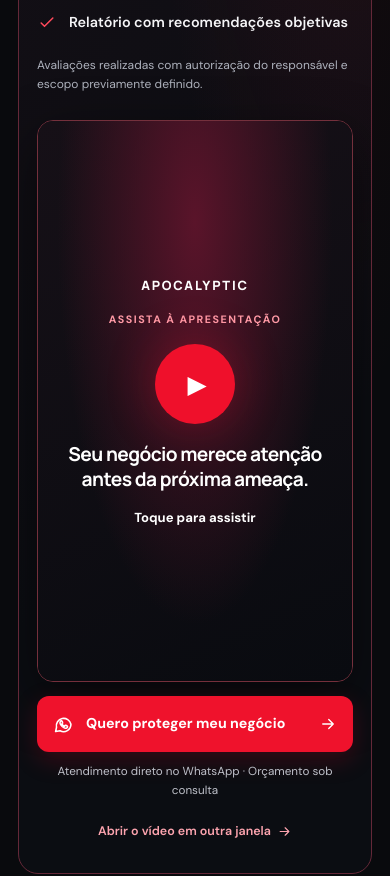
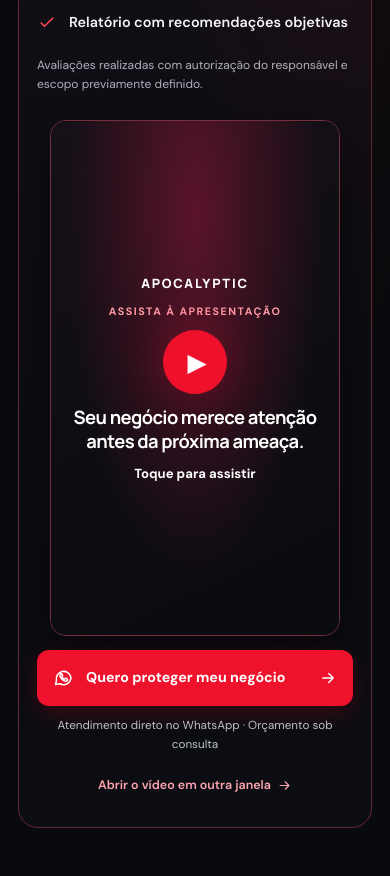
Before and after one commit to bacharelado/vendeplus, a React (Vite) app: page / in a window 390 px wide. Shown: the part 1640-2516 px from the top of the page. Built offline with nearby package versions, Linux system fonts and the light colour scheme; no server answers.

Commit message:
fix(ui): ajustar vídeo APOCALYPTIC para notebook e celular
* fix(ui): keep APOCALYPTIC video responsive in narrow desktop and mobile widths

* test(e2e): guard APOCALYPTIC video layout across viewport widths

* fix(test): repair video iframe URL assertion syntax

```diff
--- a/src/styles/vsl.css
+++ b/src/styles/vsl.css
@@ -1,9 +1,9 @@
-.vsl-section{display:grid;gap:30px;margin:50px 0;padding:clamp(22px,4vw,44px);border:1px solid #642838;border-radius:20px;background:radial-gradient(ellipse at 95% 2%,rgba(153,27,43,.2),transparent 48%),linear-gradient(135deg,#181017,#0b0d12 68%);color:#fff;overflow:hidden}
+.vsl-section{display:grid;min-width:0;gap:30px;margin:50px 0;padding:clamp(22px,4vw,44px);border:1px solid #642838;border-radius:20px;background:radial-gradient(ellipse at 95% 2%,rgba(153,27,43,.2),transparent 48%),linear-gradient(135deg,#181017,#0b0d12 68%);color:#fff;overflow:hidden}
 .vsl-heading{max-width:820px}.vsl-heading .market-section-kicker{color:#ff8492}
 .vsl-heading h2{font-size:clamp(1.7rem,3.2vw,2.65rem);line-height:1.14;letter-spacing:-.045em;margin:12px 0}
 .vsl-heading p{font-size:clamp(.92rem,1.5vw,1.05rem);line-height:1.65;color:#c6c7cf;margin:0}
-.vsl-layout{display:grid;grid-template-columns:minmax(0,1fr) minmax(270px,365px);align-items:center;gap:clamp(28px,4vw,60px)}
-.vsl-content{min-width:0}.vsl-eyebrow{display:block;color:#ff8591;font-size:.72rem;font-weight:800;letter-spacing:.09em;margin-bottom:12px}
+.vsl-layout{display:grid;min-width:0;grid-template-columns:minmax(0,1fr) minmax(0,320px);align-items:center;gap:clamp(20px,3vw,44px)}
+.vsl-content{min-width:0;overflow-wrap:anywhere}.vsl-eyebrow{display:block;color:#ff8591;font-size:.72rem;font-weight:800;letter-spacing:.09em;margin-bottom:12px}
 .vsl-content h3{font-size:clamp(1.25rem,2vw,1.7rem);line-height:1.35;letter-spacing:-.03em;margin:0 0 16px}
 .vsl-content>p{font-size:.9rem;color:#c6c7cf;line-height:1.75}
 .vsl-benefits{display:grid;gap:16px;list-style:none;padding:0;margin:30px 0}
@@ -11,9 +11,9 @@
 .vsl-benefits .icon{width:20px;height:20px;margin-top:1px;color:#ff495b;flex:none}
 .vsl-content .vsl-disclaimer{font-size:.75rem;line-height:1.6;color:#aeb2bd;margin:0}
 .vsl-media{display:grid;gap:14px;min-width:0}
-.vsl-player{width:100%;max-width:365px;margin:0 auto;aspect-ratio:9/16;overflow:hidden;border:1px solid #74303c;border-radius:16px;background:#08090c;box-shadow:0 18px 56px #0007}
+.vsl-player{width:100%;max-width:320px;margin:0 auto;aspect-ratio:9/16;overflow:hidden;border:1px solid #74303c;border-radius:16px;background:#08090c;box-shadow:0 18px 56px #0007}
 .vsl-player iframe{display:block;width:100%;height:100%;border:0;background:#090a0d}
-.vsl-cover{width:100%;height:100%;border:0;padding:clamp(18px,3vw,28px);display:flex;flex-direction:column;align-items:center;justify-content:center;gap:18px;color:#fff;text-align:center;background:radial-gradient(ellipse at 50% 18%,#5a142a,transparent 62%),linear-gradient(155deg,#161017,#090b10);transition:background .2s}
+.vsl-cover{width:100%;height:100%;min-width:0;min-height:0;border:0;padding:clamp(18px,3vw,28px);display:flex;flex-direction:column;align-items:center;justify-content:center;gap:18px;color:#fff;text-align:center;background:radial-gradient(ellipse at 50% 18%,#5a142a,transparent 62%),linear-gradient(155deg,#161017,#090b10);transition:background .2s}
 .vsl-cover:hover{background:radial-gradient(ellipse at 50% 18%,#7e1b38,transparent 70%),linear-gradient(155deg,#161017,#090b10)}
 .vsl-cover-brand{font-family:Manrope,system-ui,sans-serif;font-size:clamp(.8rem,1.4vw,1rem);font-weight:800;letter-spacing:.14em}
 .vsl-cover-kicker{color:#ff9aa6;font-size:.67rem;letter-spacing:.14em;font-weight:800}
@@ -29,6 +29,8 @@
 .vsl-cta p{text-align:center;color:#bec0c9;font-size:.73rem;line-height:1.6;margin:0}
 .vsl-open-video{display:inline-flex;align-items:center;justify-content:center;gap:6px;min-height:36px;color:#fda4af;font-size:.78rem;font-weight:600}
 .vsl-open-video:hover{text-decoration:underline}.vsl-open-video .icon{width:15px;height:15px}
-@media(max-width:760px){.vsl-section{margin:36px 0;padding:24px 18px;gap:25px}.vsl-layout{grid-template-columns:1fr;gap:26px}.vsl-content h3{font-size:1.22rem}.vsl-benefits{margin:22px 0}.vsl-media{width:min(100%,365px);margin:auto}.vsl-cta-button{min-height:56px}}
+@media(max-width:1050px){.vsl-layout{grid-template-columns:minmax(0,1fr);gap:26px}.vsl-media{width:min(100%,320px);margin-inline:auto}.vsl-heading{max-width:100%}}
+@media(max-width:760px){.vsl-section{margin:36px 0;padding:24px 18px;gap:25px}.vsl-layout{grid-template-columns:1fr;gap:26px}.vsl-content h3{font-size:1.22rem}.vsl-benefits{margin:22px 0}.vsl-media{width:min(100%,320px);margin:auto}.vsl-cta-button{min-height:56px}}
+@media(max-width:420px){.vsl-player{max-width:min(100%,290px)}.vsl-cover{gap:12px;padding:16px}.vsl-play{width:64px;height:64px}.vsl-cover strong{font-size:1.15rem}}
 @media(max-width:360px){.vsl-section{padding:20px 14px}.vsl-cta-button{font-size:.82rem}.vsl-play{width:68px;height:68px}}
 @media(prefers-reduced-motion:reduce){.vsl-cover,.vsl-play,.vsl-cta-button{transition:none!important}.vsl-cover:hover .vsl-play,.vsl-cta-button:hover{transform:none}}
```
Also changed, not shown: 1 other file (tests, documents, lock files or other folders).
